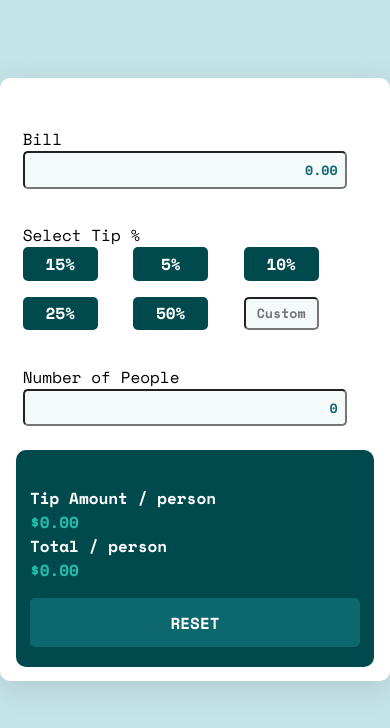
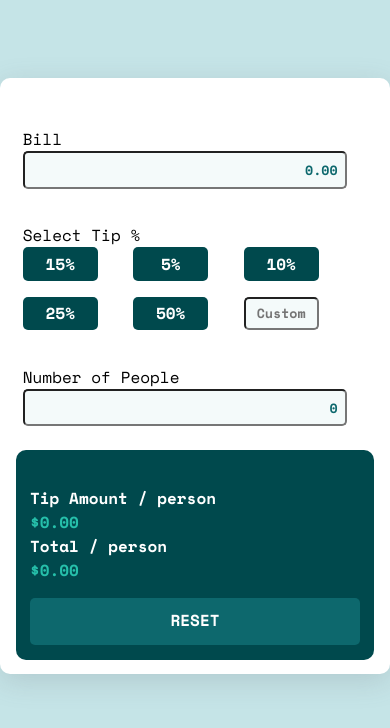
Before and after one commit to agdelvalle/tipCalculator, a plain HTML site: page index.html in a window 390 px wide. Drawn offline with nearby package versions, Linux system fonts and the light colour scheme.

Commit message:
adjust responsiveness

```diff
--- a/index.html
+++ b/index.html
@@ -48,7 +48,7 @@
       <p class="price" id="finalTip">$0.00</p>
       <p>Total / person</p>
       <p class="price" id="finalAmt">$0.00</p>
-      <div id="reset" class="button"><p>RESET</p></div>
+      <div id="reset" class="button">RESET</div>
     </div>
   </div>
 
--- a/style.css
+++ b/style.css
@@ -26,6 +26,10 @@ input[type=text]{
     width: 94%;
     color: #0d686d;
 }
+
+/* #left-cont{
+    background-color: red;
+} */
 
 #left-cont label, #left-cont p{
     font-weight: 400;
@@ -92,6 +96,7 @@ input[type=text]{
     background-color: hsl(183, 100%, 15%);
     color:hsl(0, 0%, 100%);
     border-radius: 10px;
+    height: 100%;
 }
 
 .price {
@@ -107,11 +112,6 @@ input[type=text]{
     border-radius: 5px;
     text-align: center;
     /* margin: 10% 0 10% 0; */
-    height: 50%;
-}
-
-#reset p{
-    padding: 3% 6%;
 }
 
 #reset:hover{
@@ -156,10 +156,7 @@ input[type=text]{
         text-align: center;
         margin: 5% 0 0 0;
         height: 30%;
-    }
-
-    #reset p{
-        padding: 4% 6%;
+        padding: 3% 6%;
         /* margin-top: 20%; */
     }
 
@@ -205,7 +202,7 @@ input[type=text]{
         grid-column-start: 1;
         grid-column-end: 3;
         width: 100%;
-        margin-top: 45%;
+        margin-top: 30%;
     }
 
 }
```
